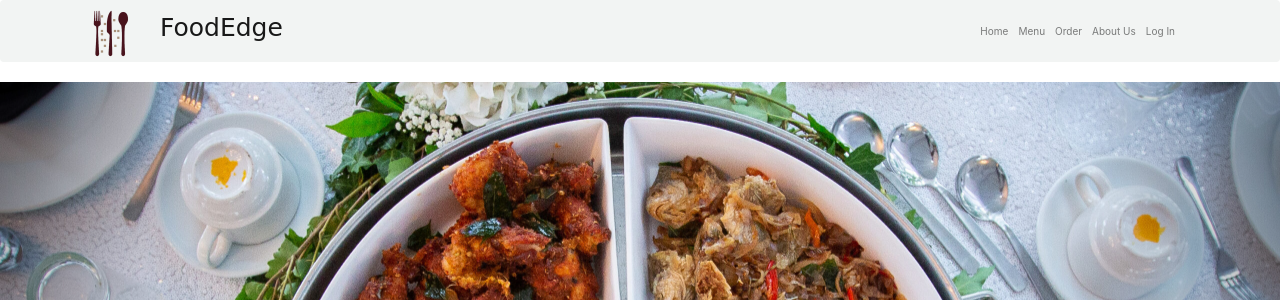
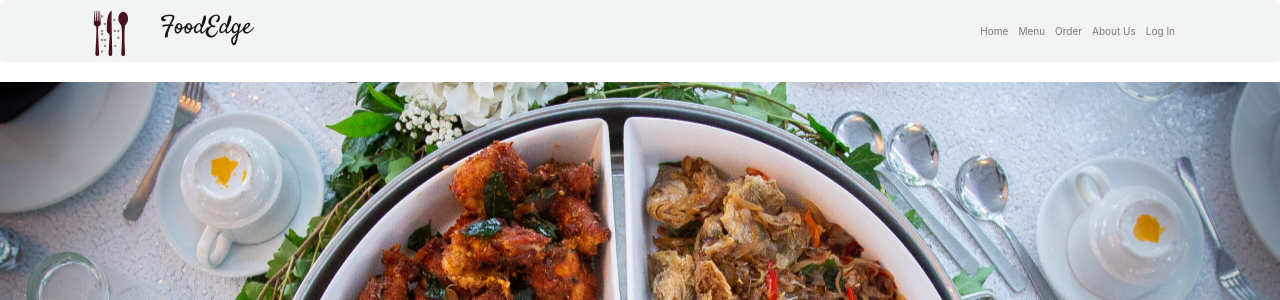
Before and after one commit to zensic/FCMS-Sprint1, a PHP site: page /ClientHomePage.php in a window 1280 px wide; the page is wider, and only the part inside the window is pictured. Shown: the top 300 px of that part. Run offline with PHP 8.4, Linux system fonts and the light colour scheme; some libraries are stand-ins or nearby versions.

Commit message:
update style

```diff
--- a/include/NavBarStyle.php
+++ b/include/NavBarStyle.php
@@ -15,5 +15,7 @@
 
     <!-- Custom JavaScript for this theme -->
     <script src="js/scrolling-nav.js"></script>
+
+    <link href="https://fonts.googleapis.com/css2?family=Satisfy&display=swap" rel="stylesheet">
     '
 ?>
```
